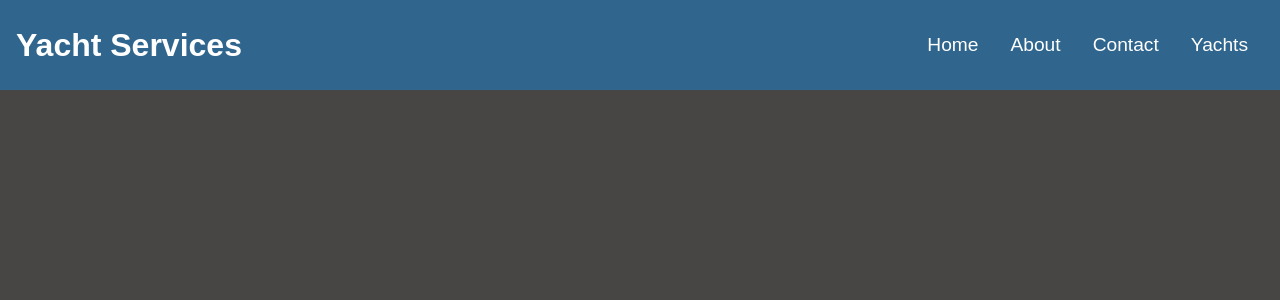
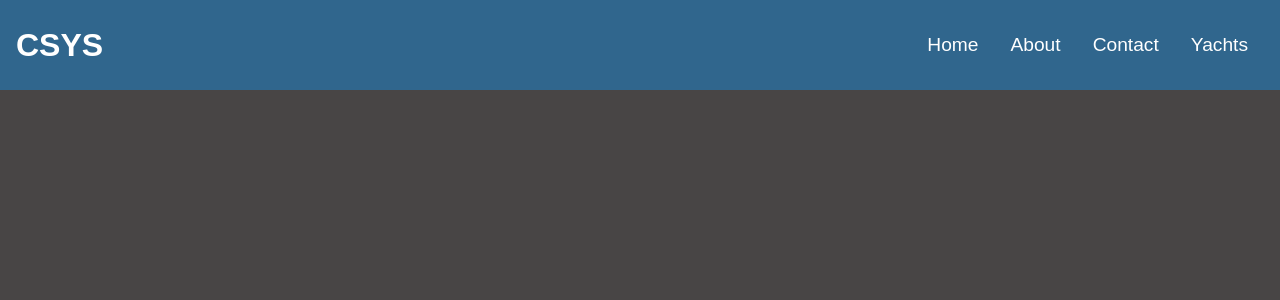
Before and after one commit to jonathanpenaloa/current-sea-yacht-service, a React (Create React App) app: page / in a window 1280 px wide. Shown: the top 300 px of the page. Built offline with nearby package versions, Linux system fonts and the light colour scheme.

Commit message:
NavBar h1 edit

```diff
--- a/src/components/NavBar/NavBar.jsx
+++ b/src/components/NavBar/NavBar.jsx
@@ -26,7 +26,7 @@ export default function NavBar() {
     return (
         <div className={color ? "header header-bg" : "header" }>
             <Link to="/" >
-                <h1>Yacht Services</h1>
+                <h1>CSYS</h1>
             </Link>
             <ul className={click ? "nav-menu active" : "nav-menu"} >
                 <li>
```
